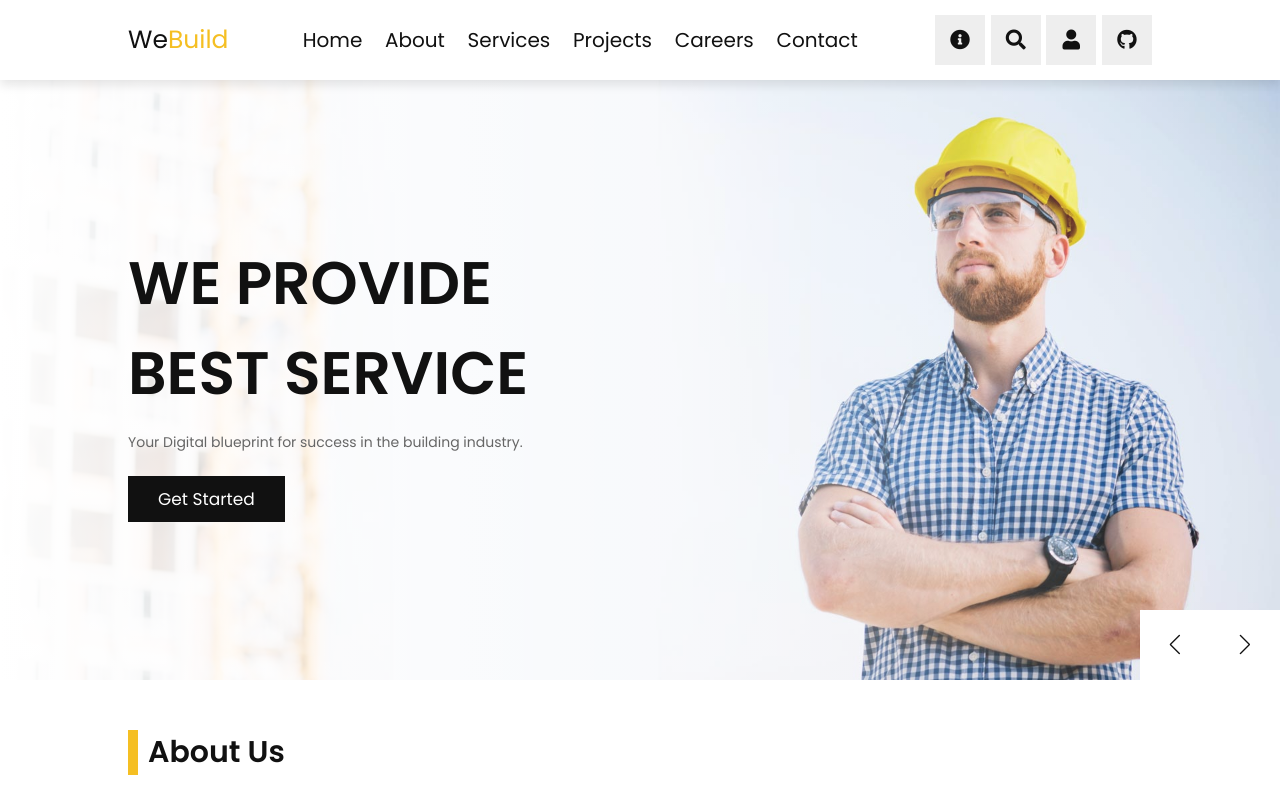
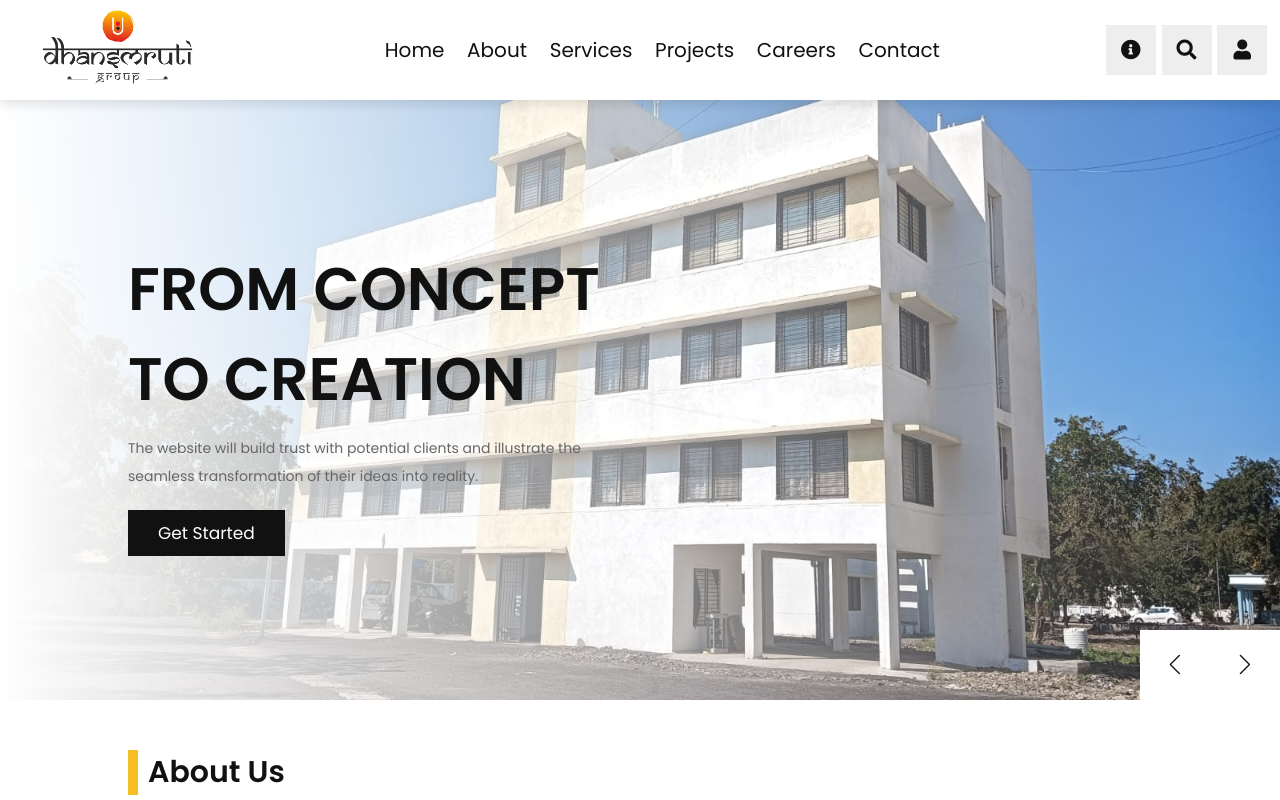
Before and after one commit to OmkarDeshpande15/DhansmrutiBuildconPvtLtc, a plain HTML site: page construction-website-main/index.html in a window 1280 px wide. Shown: the top 800 px of the page. Drawn offline with nearby package versions, Linux system fonts and the light colour scheme; some packages are replaced by stand-ins of ours; a script that the page names is missing.

Commit message:
updated homepage

```diff
--- a/construction-website-main/css/style.css
+++ b/construction-website-main/css/style.css
@@ -39,6 +39,22 @@ section {
   padding: 5rem 10%;
 }
 
+
+.header {
+    display: flex;
+    align-items: center;
+    justify-content: space-between;
+    padding: 0 ;
+}
+.logo img {
+    height: 90px;   /* Adjust based on your design */
+    width: auto;    /* Keeps image ratio clean */
+    display: block;
+}
+.logo {
+    display: flex;
+    align-items: center;
+}
 .heading {
   margin-bottom: 3rem;
   font-size: 3rem;
@@ -76,7 +92,7 @@ section {
   left: 0;
   right: 0;
   box-shadow: var(--box-shadow);
-  padding: 1.5rem 10%;
+  padding: 0.5rem 1%;
   display: flex;
   align-items: center;
   justify-content: space-between;
--- a/construction-website-main/index.html
+++ b/construction-website-main/index.html
@@ -25,7 +25,9 @@
 
    <header class="header">
 
-      <a href="#" class="logo">We<span>Build</span></a>
+     <a href="#" class="logo">
+    <img src="images/logo.jpg" alt="We Build Logo">
+</a>
 
       <nav class="navbar">
          <a href="#home">home</a>
@@ -41,9 +43,9 @@
          <div id="info-btn" class="fas fa-info-circle" title="Click to See Contact Info"></div>
          <div id="search-btn" class="fas fa-search" title="Click to See Search Box"></div>
          <div id="login-btn" class="fas fa-user" title="Click to See Login Form"></div>
-         <a href="https://github.com/rajkamalbanjare96/construction-website" title="Click to See GitHub Repository">
+         <!-- <a href="https://github.com/rajkamalbanjare96/construction-website" title="Click to See GitHub Repository">
             <div id="github-btn" class="fab fa-github"></div>
-         </a>
+         </a> -->
 
       </div>
 
@@ -110,7 +112,7 @@
 
          <div class="swiper-wrapper">
 
-            <section class="swiper-slide slide" style="background: url(images/home-slide-1.jpg) no-repeat;">
+            <section class="swiper-slide slide" style="background: url(images/homepagee1.jpg) no-repeat;">
                <div class="content">
                   <h3>we provide best service</h3>
                   <p>Your Digital blueprint for success in the building industry.</p>
@@ -118,7 +120,7 @@
                </div>
             </section>
 
-            <section class="swiper-slide slide" style="background: url(images/home-slide-2.jpg) no-repeat;">
+            <section class="swiper-slide slide" style="background: url(images/homepagee3.jpg) no-repeat;">
                <div class="content">
                   <h3>making dream come to life</h3>
                   <p>The objective of the construction website is to effectively communicate the company’s capability to
@@ -128,7 +130,7 @@
                </div>
             </section>
 
-            <section class="swiper-slide slide" style="background: url(images/home-slide-3.jpg) no-repeat;">
+            <section class="swiper-slide slide" style="background: url(images/homepagee2.jpg) no-repeat;">
                <div class="content">
                   <h3>from concept to creation</h3>
                   <p>The website will build trust with potential clients and illustrate the seamless transformation of
--- a/construction-website-main/js/script.js
+++ b/construction-website-main/js/script.js
@@ -43,6 +43,10 @@ var swiper = new Swiper(".home-slider", {
      nextEl: ".swiper-button-next",
      prevEl: ".swiper-button-prev",
    },
+   autoplay: {
+        delay: 3000,
+        disableOnInteraction: false,
+    },
 });
 
 var swiper = new Swiper(".reviews-slider", {
```
Also changed, not shown: construction-website-main/images/home-slide-1.jpg (deleted), construction-website-main/images/home-slide-2.jpg (deleted), construction-website-main/images/home-slide-3.jpg (deleted), construction-website-main/images/homepagee1.jpg (added), construction-website-main/images/homepagee2.jpg (added), construction-website-main/images/homepagee3.jpg (added), construction-website-main/images/homepagee4.jpg (added), construction-website-main/images/logo.jpg (added).
